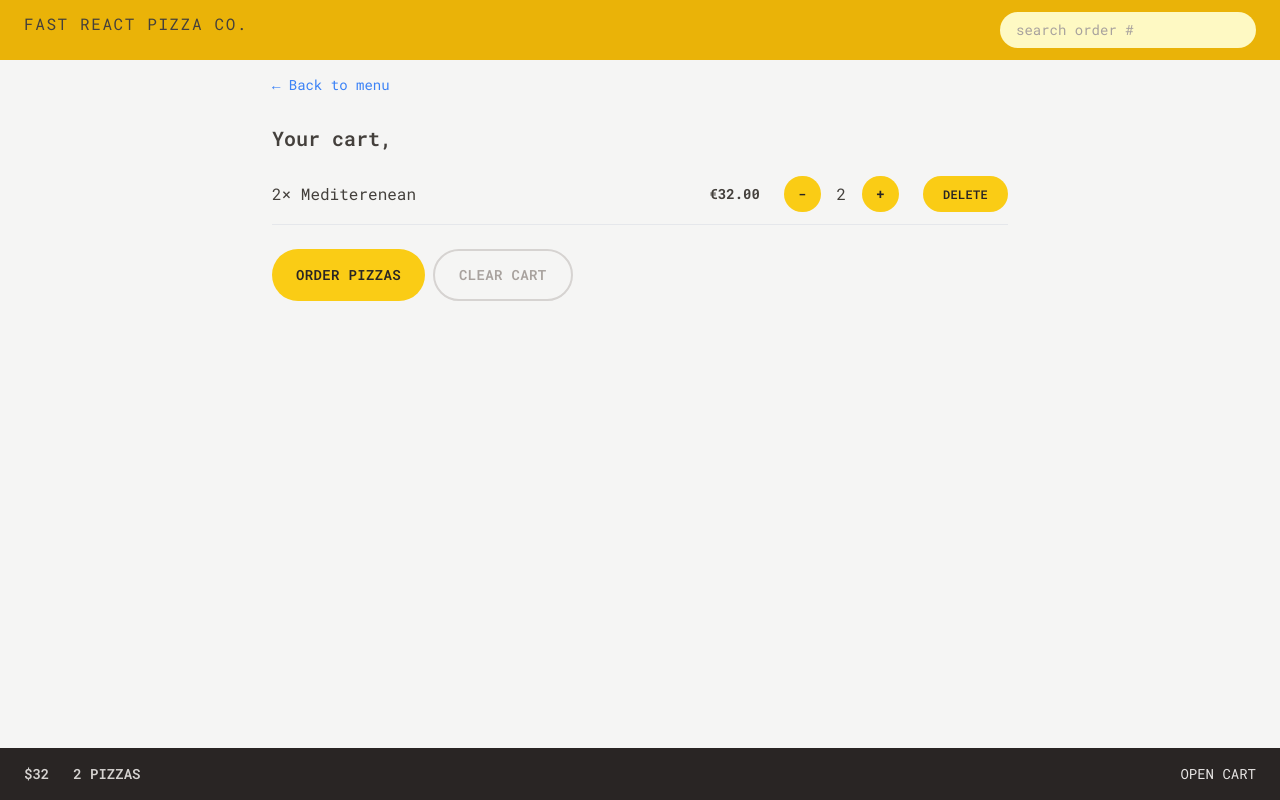
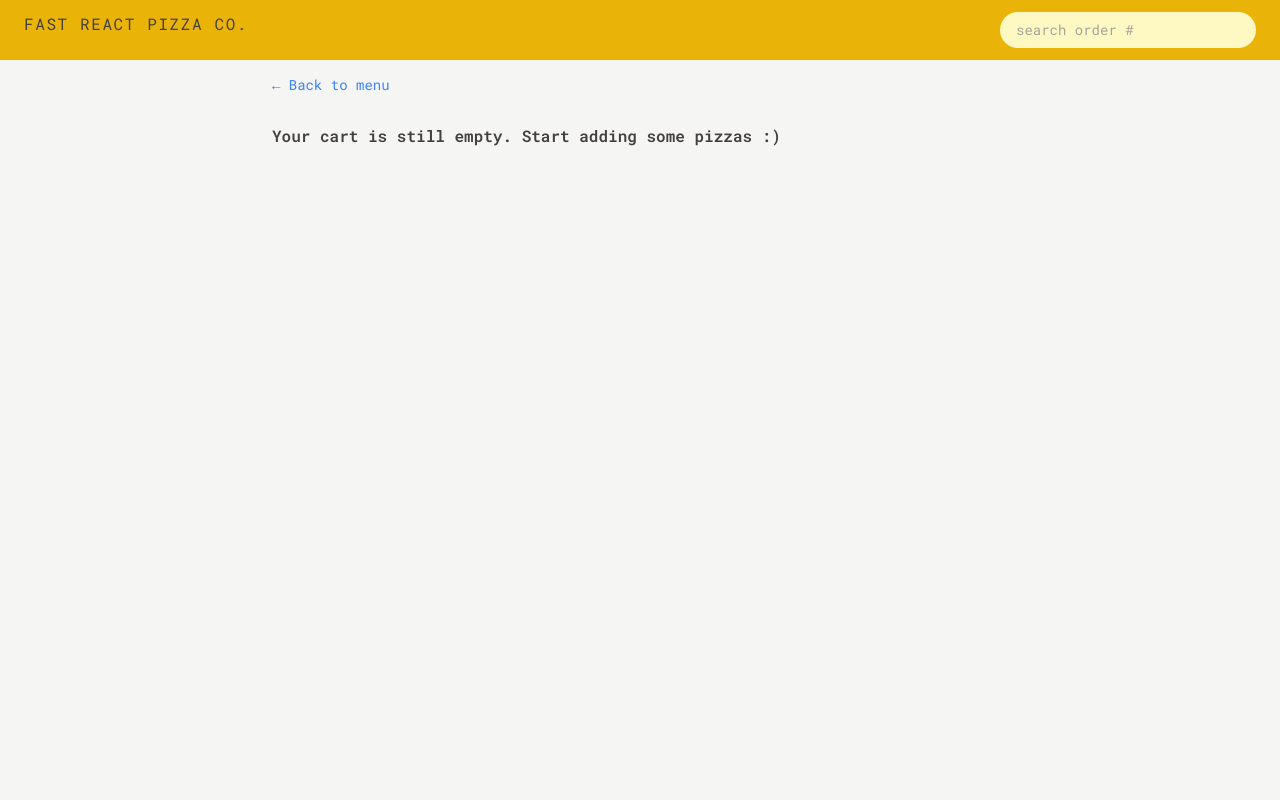
Before and after one commit to Dip-Rai-1/PizzaDeliveryAPP, a React (Vite) app: page /cart in a window 1280 px wide. Built offline with nearby package versions, Linux system fonts and the light colour scheme.

Commit message:
Create order and Set Prioity Price

```diff
--- a/src/features/cart/Cart.jsx
+++ b/src/features/cart/Cart.jsx
@@ -47,7 +47,8 @@ function Cart() {
       <h2 className="mt-7 text-xl font-semibold">Your cart, {username}</h2>
       <ul className="mt-3 divide-y divide-stone-200 border-b">
         {cart.map((item) => {
-          return <CartItem item={item} key={item.id} />;
+          console.log(item);
+          return <CartItem item={item} key={item.pizzaId} />;
         })}
       </ul>
 
--- a/src/features/cart/CartItem.jsx
+++ b/src/features/cart/CartItem.jsx
@@ -6,7 +6,7 @@ import UpdateItemQuantity from "./UpdateItemQuantity";
 import EmptyCart from "./EmptyCart";
 
 function CartItem({ item }) {
-  const { id, name, quantity, totalPrice } = item;
+  const { pizzaId, name, quantity, totalPrice } = item;
   return (
     <li className="py-3 sm:flex sm:items-center sm:justify-between">
       <p className="mb-1 sm:mb-0">
@@ -14,8 +14,8 @@ function CartItem({ item }) {
       </p>
       <div className="flex items-center justify-between sm:gap-6">
         <p className="text-sm font-bold">{formatCurrency(totalPrice)}</p>
-        <UpdateItemQuantity id={id} quantity={quantity} />
-        <DeleteItem id={id} />
+        <UpdateItemQuantity id={pizzaId} quantity={quantity} />
+        <DeleteItem id={pizzaId} />
       </div>
     </li>
   );
--- a/src/features/cart/cartSlice.js
+++ b/src/features/cart/cartSlice.js
@@ -2,13 +2,13 @@ import { createSlice } from "@reduxjs/toolkit";
 
 const initialState = {
   cart: [
-    {
-      id: 12,
-      name: "Mediterenean",
-      quantity: 2,
-      unitPrice: 16,
-      totalPrice: 32,
-    },
+    // {
+    //   id: 12,
+    //   name: "Mediterenean",
+    //   quantity: 2,
+    //   unitPrice: 16,
+    //   totalPrice: 32,
+    // },
   ],
 };
 
@@ -20,15 +20,15 @@ const cartSlice = createSlice({
       state.cart.push(action.payload);
     },
     deleteItem(state, action) {
-      state.cart = state.cart.filter((item) => item.id !== action.payload);
+      state.cart = state.cart.filter((item) => item.pizzaId !== action.payload);
     },
     increaseItemQuantity(state, action) {
-      const item = state.cart.find((item) => item.id === action.payload);
+      const item = state.cart.find((item) => item.pizzaId === action.payload);
       item.quantity++;
       item.totalPrice = item.unitPrice * item.quantity;
     },
     decreaseItemQuantity(state, action) {
-      const item = state.cart.find((item) => item.id === action.payload);
+      const item = state.cart.find((item) => item.pizzaId === action.payload);
       item.quantity--;
       item.totalPrice = item.unitPrice * item.quantity;
 
@@ -61,4 +61,4 @@ export const getTotalCartQuantity = (state) =>
   state.cart.cart.reduce((sum, item) => sum + item.quantity, 0);
 
 export const getCurrentQuantityById = (id) => (state) =>
-  state.cart.cart.find((item) => item.id === id)?.quantity ?? 0;
+  state.cart.cart.find((item) => item.pizzaId === id)?.quantity ?? 0;
--- a/src/features/menu/MenuItem.jsx
+++ b/src/features/menu/MenuItem.jsx
@@ -16,7 +16,7 @@ function MenuItem({ pizza }) {
   const isInCart = currentQuantityById > 0;
   function handleAddToCart() {
     const newCartItem = {
-      id: id,
+      pizzaId: id,
       name,
       quantity: 1,
       unitPrice,
--- a/src/features/order/CreateOrder.jsx
+++ b/src/features/order/CreateOrder.jsx
@@ -1,9 +1,15 @@
-// import { useState } from "react";
+import { useState } from "react";
 import { Form, redirect, useActionData, useNavigation } from "react-router-dom";
+import { useDispatch } from "react-redux";
 
 import { createOrder } from "../../services/apiRestaurant";
 import Button from "../../ui/Button";
 import { useSelector } from "react-redux";
+import EmptyCart from "../cart/EmptyCart";
+import { clearCart, getCart, getTotalCartPrice } from "../cart/cartSlice";
+import { getUser } from "../user/userSlice";
+import store from "../../store";
+import { formatCurrency } from "../../utils/helpers";
 
 // https://uibakery.io/regex-library/phone-number
 const isValidPhone = (str) =>
@@ -36,13 +42,22 @@ const fakeCart = [
 ];
 
 function CreateOrder() {
+  const [withPriority, setWithPriority] = useState(false);
+
   const navigation = useNavigation();
   const formErrors = useActionData();
-  const username = useSelector((state) => state.user.username);
+  const dispatch = useDispatch();
+
+  const username = useSelector(getUser);
+  const cart = useSelector(getCart);
+  const totalCartPrice = useSelector(getTotalCartPrice);
+
+  const priorityPrice = withPriority ? 0.2 * totalCartPrice : 0;
+  const totalPrice = priorityPrice + totalCartPrice;
 
   const isSubmitting = navigation.state === "submitting";
-  // const [withPriority, setWithPriority] = useState(false);
-  const cart = fakeCart;
+
+  if (!cart.length) return <EmptyCart />;
 
   return (
     <div className="px-4 py-6">
@@ -52,7 +67,7 @@ function CreateOrder() {
         <div className="mb-5 flex flex-col gap-2 sm:flex-row sm:items-center">
           <label className="sm:basis-40">First Name</label>
           <input
-            defaultvalue={username}
+            defaultValue={username}
             className="input grow"
             type="text"
             name="customer"
@@ -88,8 +103,8 @@ function CreateOrder() {
             type="checkbox"
             name="priority"
             id="priority"
-            // value={withPriority}
-            // onChange={(e) => setWithPriority(e.target.checked)}
+            value={withPriority}
+            onChange={(e) => setWithPriority(e.target.checked)}
           />
           <label className="font-medium" htmlFor="priority">
             Want to yo give your order priority?
@@ -100,7 +115,9 @@ function CreateOrder() {
           {/* This lets us send the cart data  along with the form field data*/}
           <input type="hidden" name="cart" value={JSON.stringify(cart)} />
           <Button disabled={isSubmitting} type={"primary"}>
-            {isSubmitting ? "placing Order..." : "Order Now"}
+            {isSubmitting
+              ? "placing Order..."
+              : `Order Now at ${formatCurrency(totalPrice)}`}
           </Button>
         </div>
       </Form>
@@ -114,7 +131,7 @@ export async function action({ request }) {
   const order = {
     ...data,
     cart: JSON.parse(data.cart),
-    priority: data.priority === "on",
+    priority: data.priority === "true",
   };
 
   // Errors handling
@@ -125,6 +142,7 @@ export async function action({ request }) {
   }
   if (Object.keys(errors).length > 0) return errors;
   const newOrder = await createOrder(order);
+  store.dispatch(clearCart());
   return redirect(`/order/${newOrder.id}`);
 }
 
--- a/src/features/order/Order.jsx
+++ b/src/features/order/Order.jsx
@@ -55,7 +55,7 @@ function Order() {
       </div>
       <ul className="divde-y divide-stone-200 border-b border-t">
         {cart.map((item) => {
-          return <OrderItem item={item} key={item.id} />;
+          return <OrderItem item={item} key={item.pizzaId} />;
         })}
       </ul>
 
```
